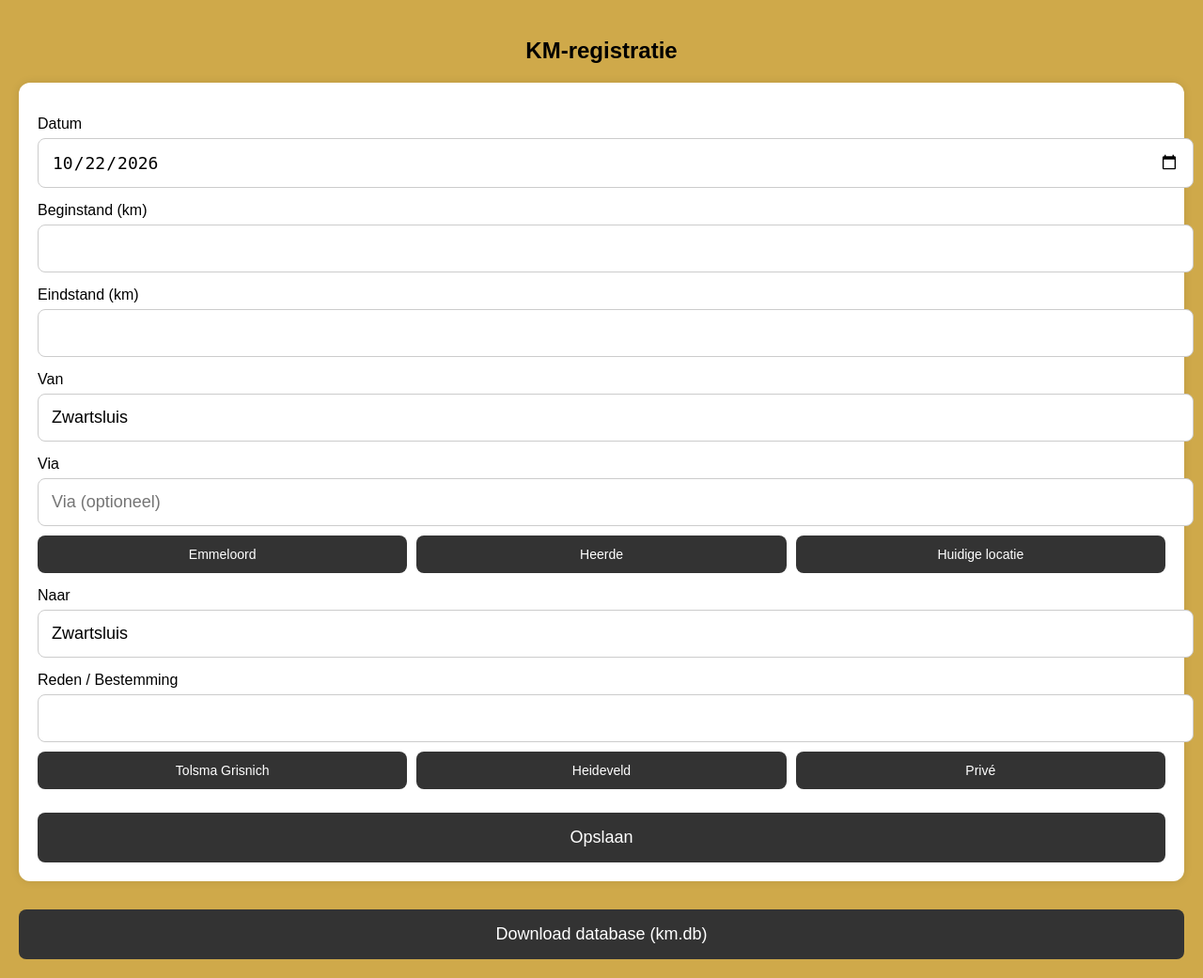
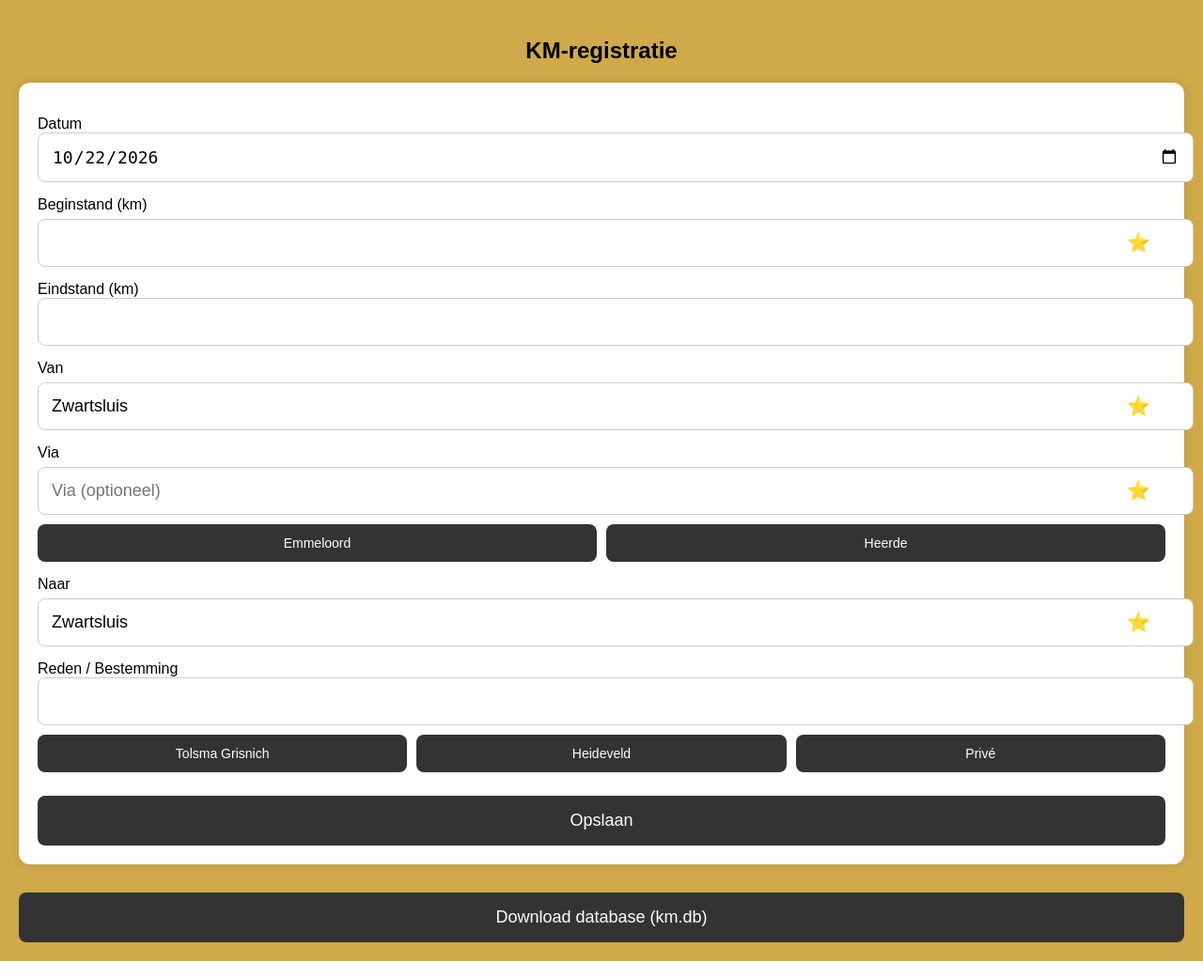
Before and after one commit to BJKuiken/kmapp, a Flask app: page / in a window 1280 px wide. Shown: the whole page at 94% size. Run offline with Flask 3, Linux system fonts and the light colour scheme; data that the repository does not hold is empty.

Commit message:
locatie en laatste km stand

```diff
--- a/app.py
+++ b/app.py
@@ -80,6 +80,25 @@ def save_km():
 
 
 # -----------------------------
+# laatste km stand als start volgende keer
+# -----------------------------
+
+
+@app.route("/api/lastkm")
+def last_km():
+    conn = sqlite3.connect(DB_PATH)
+    c = conn.cursor()
+    c.execute("SELECT eind FROM ritten ORDER BY id DESC LIMIT 1")
+    row = c.fetchone()
+    conn.close()
+
+    if row:
+        return {"lastkm": row[0]}
+    else:
+        return {"lastkm": None}
+
+
+# -----------------------------
 # DATABASE DOWNLOADEN
 # -----------------------------
 @app.route("/download-db")
--- a/templates/index.html
+++ b/templates/index.html
@@ -8,12 +8,58 @@
         body { font-family: Arial; margin: 0; padding: 20px; background: #CFA94A; }
         h2 { text-align: center; margin-bottom: 20px; }
         form { background: white; padding: 20px; border-radius: 12px; box-shadow: 0 0 10px rgba(0,0,0,0.1); }
+
         label { font-size: 16px; margin-top: 15px; display: block; }
-        input { width: 100%; padding: 14px; font-size: 18px; border: 1px solid #ccc; border-radius: 8px; margin-top: 6px; }
+
+        .field-wrapper {
+            position: relative;
+            margin-top: 6px;
+        }
+
+        input {
+            width: 100%;
+            padding: 14px;
+            font-size: 18px;
+            border: 1px solid #ccc;
+            border-radius: 8px;
+        }
+
+        .star-btn {
+            position: absolute;
+            right: 10px;
+            top: 50%;
+            transform: translateY(-50%);
+            background: none;
+            border: none;
+            font-size: 20px;
+            cursor: pointer;
+            color: #333;
+        }
+
         .btn-row { display: flex; gap: 10px; margin-top: 10px; }
         .quick-btn { flex: 1; padding: 12px; background: #333; color: white; border: none; border-radius: 8px; font-size: 14px; }
-        button[type="submit"] { width: 100%; padding: 16px; margin-top: 25px; background: #333; color: white; font-size: 18px; border: none; border-radius: 8px; }
-        .download-btn { margin-top: 30px; padding: 16px; width: 100%; background: #333; color: white; font-size: 18px; border: none; border-radius: 8px; }
+
+        button[type="submit"] {
+            width: 100%;
+            padding: 16px;
+            margin-top: 25px;
+            background: #333;
+            color: white;
+            font-size: 18px;
+            border: none;
+            border-radius: 8px;
+        }
+
+        .download-btn {
+            margin-top: 30px;
+            padding: 16px;
+            width: 100%;
+            background: #333;
+            color: white;
+            font-size: 18px;
+            border: none;
+            border-radius: 8px;
+        }
     </style>
 </head>
 <body>
@@ -26,25 +72,36 @@
     <input type="date" id="datum" name="datum" required>
 
     <label>Beginstand (km)</label>
-    <input type="number" id="begin" name="begin" required>
+    <div class="field-wrapper">
+        <input type="number" id="begin" name="begin" required>
+        <button type="button" class="star-btn" onclick="fillLocation('begin')">⭐</button>
+    </div>
 
     <label>Eindstand (km)</label>
     <input type="number" id="eind" name="eind" required>
 
     <label>Van</label>
-    <input type="text" id="van" name="van" value="Zwartsluis" required>
+    <div class="field-wrapper">
+        <input type="text" id="van" name="van" value="Zwartsluis" required>
+        <button type="button" class="star-btn" onclick="fillLocation('van')">⭐</button>
+    </div>
 
     <label>Via</label>
-    <input type="text" id="via" name="via" placeholder="Via (optioneel)">
+    <div class="field-wrapper">
+        <input type="text" id="via" name="via" placeholder="Via (optioneel)">
+        <button type="button" class="star-btn" onclick="fillLocation('via')">⭐</button>
+    </div>
 
     <div class="btn-row">
         <button type="button" class="quick-btn" onclick="setVia('Emmeloord')">Emmeloord</button>
         <button type="button" class="quick-btn" onclick="setVia('Heerde')">Heerde</button>
-        <button type="button" class="quick-btn" onclick="getLocation()">Huidige locatie</button>
     </div>
 
     <label>Naar</label>
-    <input type="text" id="naar" name="naar" value="Zwartsluis" required>
+    <div class="field-wrapper">
+        <input type="text" id="naar" name="naar" value="Zwartsluis" required>
+        <button type="button" class="star-btn" onclick="fillLocation('naar')">⭐</button>
+    </div>
 
     <label>Reden / Bestemming</label>
     <input type="text" id="reden" name="reden" required>
@@ -58,7 +115,6 @@
     <button type="submit">Opslaan</button>
 </form>
 
-<!-- DOWNLOAD DATABASE KNOP (1x) -->
 <button class="download-btn" onclick="window.location.href='/download-db'">
     Download database (km.db)
 </button>
@@ -67,10 +123,48 @@
 // Datum automatisch op vandaag
 document.getElementById("datum").value = new Date().toISOString().split("T")[0];
 
+// ⭐ Beginstand automatisch vullen met laatste eindstand
+async function loadLastKm() {
+    const url = window.location.origin + "/api/lastkm";
+    const res = await fetch(url);
+    const data = await res.json();
+
+    if (data.lastkm) {
+        document.getElementById("begin").value = data.lastkm;
+    }
+}
+loadLastKm();
+
+// ⭐ Locatie ophalen en invullen
+function fillLocation(fieldId) {
+    if (!navigator.geolocation) {
+        alert("Locatie niet beschikbaar");
+        return;
+    }
+
+    navigator.geolocation.getCurrentPosition(
+        async (pos) => {
+            const lat = pos.coords.latitude;
+            const lon = pos.coords.longitude;
+
+            const url = `https://nominatim.openstreetmap.org/reverse?lat=${lat}&lon=${lon}&format=json`;
+            const data = await fetch(url).then(r => r.json());
+
+            const straat = data.address.road || "";
+            const nummer = data.address.house_number || "";
+            const plaats = data.address.city || data.address.town || data.address.village || "";
+
+            const tekst = `${straat} ${nummer}, ${plaats}`;
+
+            document.getElementById(fieldId).value = tekst;
+        },
+        () => alert("Kon locatie niet ophalen")
+    );
+}
+
 // Via-knoppen vullen + eindstand berekenen
 function setVia(text) {
     document.getElementById("via").value = text;
-
     const begin = Number(document.getElementById("begin").value);
     if (!isNaN(begin) && text === "Emmeloord") {
         document.getElementById("eind").value = begin + 50;
@@ -80,42 +174,6 @@ function setVia(text) {
 // Reden-knoppen vullen
 function setReason(text) {
     document.getElementById("reden").value = text;
-}
-
-// Locatie ophalen
-function getLocation() {
-    if (!navigator.geolocation) {
-        alert("Locatie niet beschikbaar");
-        return;
-    }
-
-    navigator.geolocation.getCurrentPosition(success, error);
-}
-
-function success(position) {
-    const lat = position.coords.latitude;
-    const lon = position.coords.longitude;
-
-    // Locatie als coördinaten
-    document.getElementById("via").value = `${lat}, ${lon}`;
-
-    // Optioneel: plaatsnaam ophalen
-    fetch(`https://nominatim.openstreetmap.org/reverse?lat=${lat}&lon=${lon}&format=json`)
-        .then(r => r.json())
-        .then(data => {
-            const plaats =
-                data.address.city ||
-                data.address.town ||
-                data.address.village ||
-                data.address.hamlet ||
-                `${lat}, ${lon}`;
-
-            document.getElementById("via").value = plaats;
-        });
-}
-
-function error() {
-    alert("Kon locatie niet ophalen");
 }
 
 // Formulier versturen
```
